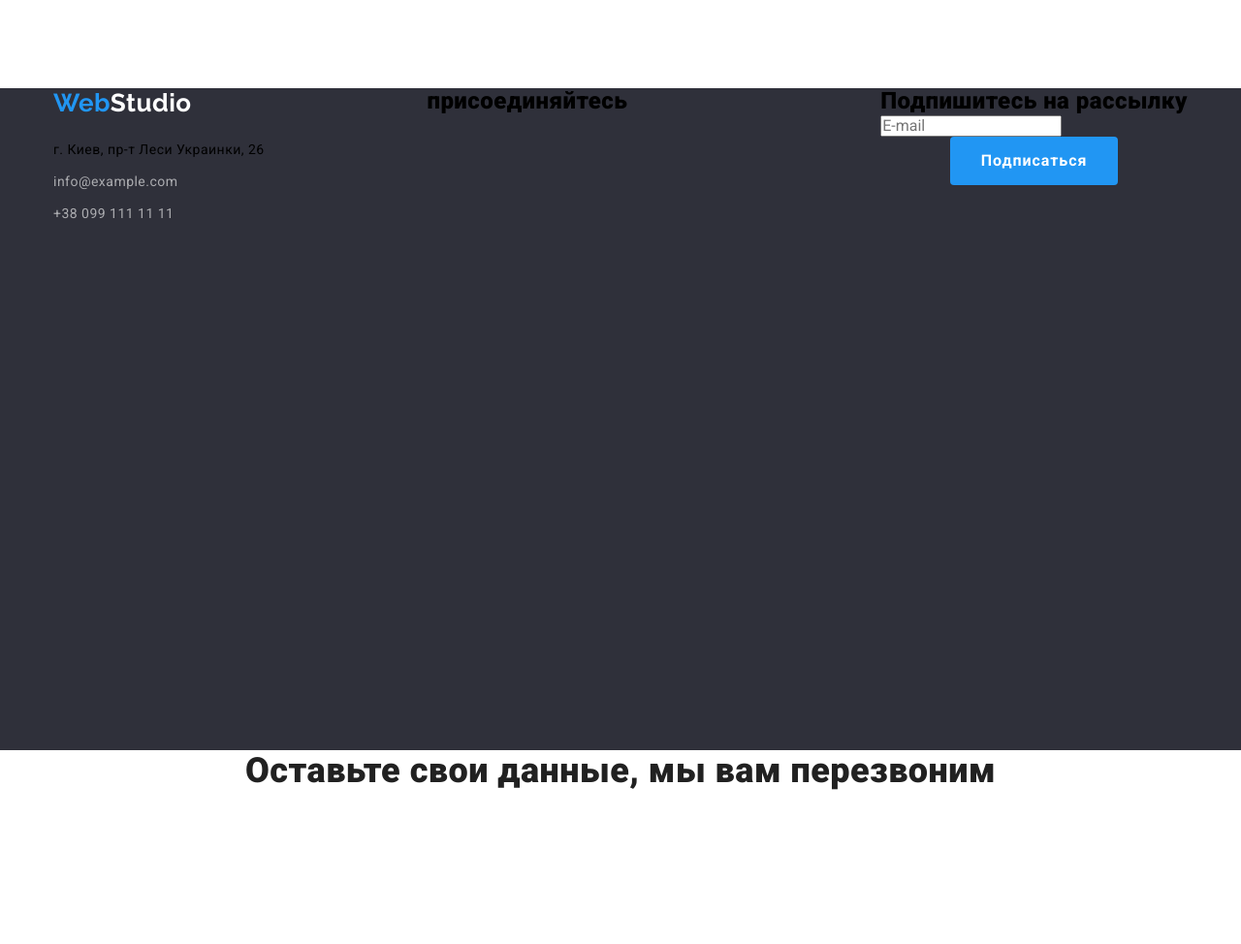
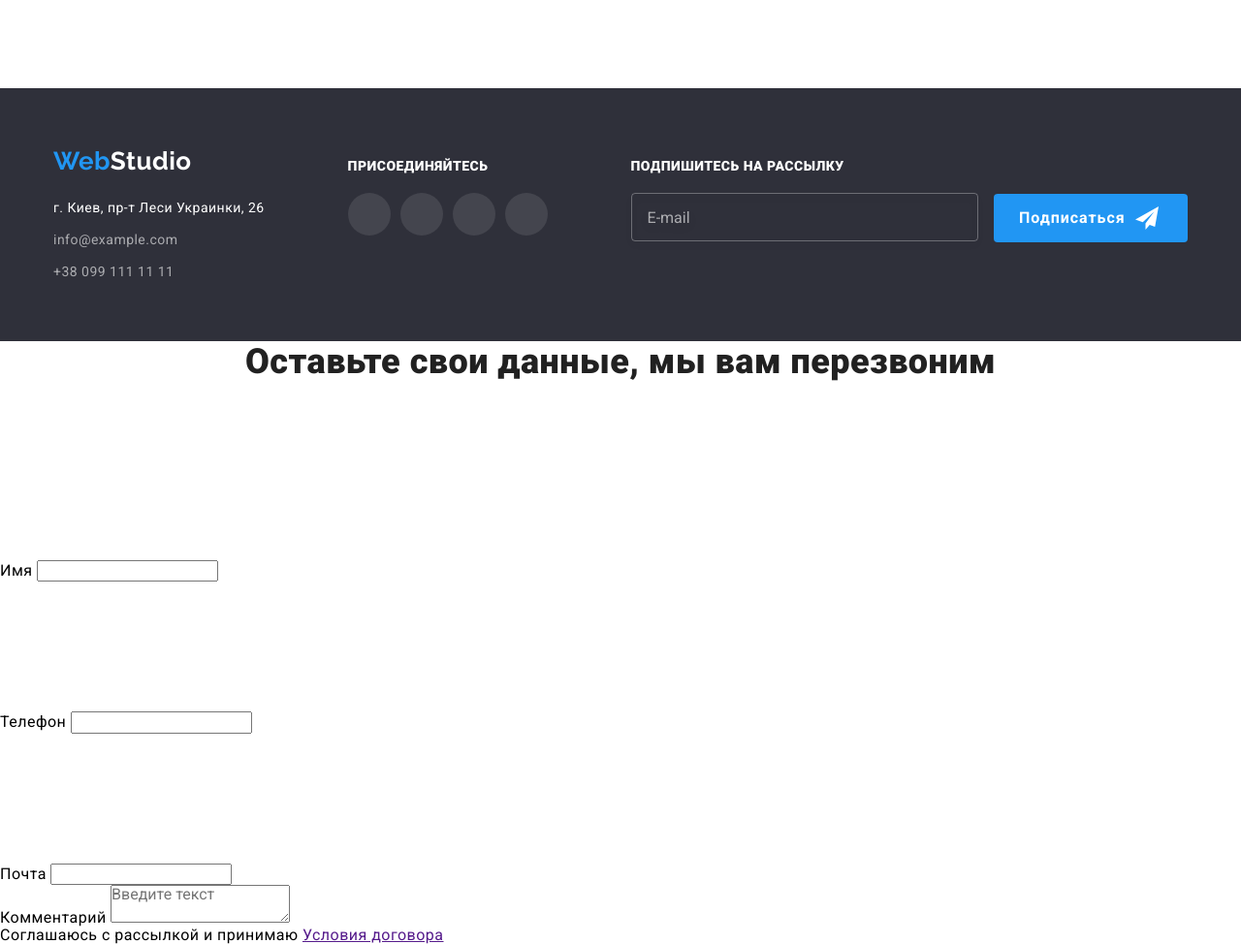
Before and after one commit to dmitriydegtyarev/goit-markup-hw-07, a plain HTML site: page index.html in a window 1280 px wide. Shown: the part 2594-3568 px from the top of the page at 97% size. Drawn offline with nearby package versions, Linux system fonts and the light colour scheme.

Commit message:
finish footer

```diff
--- a/css/styles.css
+++ b/css/styles.css
@@ -227,107 +227,6 @@
 }
 /* ===== END COMPONENTS ===== */
 
-/* ===== FOOTER ===== */
-
-.footer-address {
-  padding-top: 60px;
-  padding-bottom: 60px;
-}
-
-.footer-subtitle {
-  display: block;
-  margin-bottom: 20px;
-  text-transform: uppercase;
-  font-size: 14px;
-  color: var(--the-third-text-color);
-}
-
-.footer-list {
-  display: flex;
-  justify-content: space-between;
-}
-
-.footer-social-list {
-  padding-top: 72px;
-  padding-bottom: 100px;
-}
-
-.footer-social-link {
-  display: flex;
-  align-items: center;
-  justify-content: center;
-  width: 44px;
-  height: 44px;
-  background: rgba(255, 255, 255, 0.1);
-  border-radius: 50%;
-  transition: background-color 250ms var(--main-animation);
-}
-
-.footer-social-link:hover,
-.footer-social-link:focus {
-  background-color: var(--accent-color);
-}
-
-.footer-social-list .item:not(:last-child) {
-  margin-right: 10px;
-}
-
-.footer-link-svg {
-  width: 20px;
-  height: 20px;
-  fill: var(--the-third-text-color);
-}
-
-.footer-form {
-  padding-top: 72px;
-  padding-bottom: 94px;
-}
-
-.footer-wrapper {
-  display: flex;
-}
-
-.footer .form-input {
-  width: 358px;
-  height: 50px;
-  padding: 15px 16px;
-  background-color: transparent;
-  border: 1px solid rgba(255, 255, 255, 0.3);
-  filter: drop-shadow(0px 4px 4px rgba(0, 0, 0, 0.15));
-  border-radius: 4px;
-  color: var(--the-third-text-color);
-  margin-right: 12px;
-}
-
-.footer .form-input:focus {
-  background-color: transparent;
-  border: 1px solid rgba(255, 255, 255, 0.3);
-  filter: drop-shadow(0px 4px 4px rgba(0, 0, 0, 0.15));
-  border-radius: 4px;
-  color: var(--the-third-text-color);
-}
-
-.form-input::placeholder {
-  color: rgba(255, 255, 255, 0.6);
-}
-
-.footer .button {
-  width: 200px;
-  display: inline-flex;
-  align-items: center;
-  padding: 10px 26px;
-}
-
-.footer .button::after {
-  content: "";
-  width: 24px;
-  height: 24px;
-  background-image: url(../images/icon-send.svg);
-  background-repeat: no-repeat;
-  margin-left: 10px;
-}
-/* ===== END FOOTER ===== */
-
 /* ===== PORTFOLIO ===== */
 .portfolio-list {
   display: flex;
--- a/sass/layout/_footer.scss
+++ b/sass/layout/_footer.scss
@@ -18,9 +18,107 @@
   .link {
     @include font(400, 14px, 24px);
     color: rgba(255, 255, 255, 0.6);
+
+    &.map {
+      color: $third-text-color;
+    }
   }
 
-  .link.map {
+  .form-input {
+    width: 358px;
+    height: 50px;
+    padding: 15px 16px;
+    background-color: transparent;
+    border: 1px solid rgba(255, 255, 255, 0.3);
+    filter: drop-shadow(0px 4px 4px rgba(0, 0, 0, 0.15));
+    border-radius: 4px;
     color: $third-text-color;
+    margin-right: 12px;
+
+    &::placeholder {
+      color: rgba(255, 255, 255, 0.6);
+    }
+
+    &:focus {
+      background-color: transparent;
+      border: 1px solid rgba(255, 255, 255, 0.3);
+      filter: drop-shadow(0px 4px 4px rgba(0, 0, 0, 0.15));
+      border-radius: 4px;
+      color: $third-text-color;
+    }
+  }
+
+  .button {
+    width: 200px;
+    display: inline-flex;
+    align-items: center;
+    padding: 10px 26px;
+
+    &::after {
+      content: "";
+      width: 24px;
+      height: 24px;
+      background-image: url(../images/icon-send.svg);
+      background-repeat: no-repeat;
+      margin-left: 10px;
+    }
   }
 }
+
+.footer-address {
+  padding-top: 60px;
+  padding-bottom: 60px;
+}
+
+.footer-subtitle {
+  display: block;
+  margin-bottom: 20px;
+  text-transform: uppercase;
+  @include font(700, 14px, 16px);
+  color: $third-text-color;
+}
+
+.footer-list {
+  display: flex;
+  justify-content: space-between;
+}
+
+.footer-social-list {
+  padding-top: 72px;
+  padding-bottom: 100px;
+
+  .item:not(:last-child) {
+    margin-right: 10px;
+  }
+}
+
+.footer-link-svg {
+  width: 20px;
+  height: 20px;
+  fill: $third-text-color;
+}
+
+.footer-social-link {
+  display: flex;
+  align-items: center;
+  justify-content: center;
+  width: 44px;
+  height: 44px;
+  background: rgba(255, 255, 255, 0.1);
+  border-radius: 50%;
+  transition: background-color 250ms $main-animation;
+
+  &:hover,
+  &:focus {
+    background-color: $accent-color;
+  }
+}
+
+.footer-form {
+  padding-top: 72px;
+  padding-bottom: 94px;
+}
+
+.footer-wrapper {
+  display: flex;
+}
```
Also changed, not shown: css/main.css, css/main.min.css, 2 other files.
